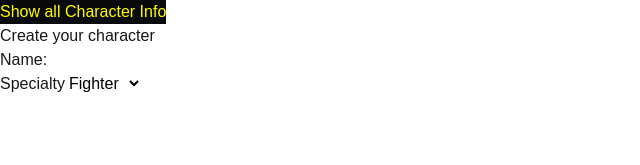
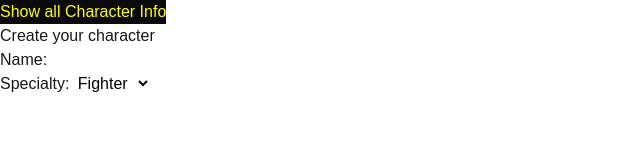
Before and after one commit to ahkian/text-game, a Next.js app: page / in a window 1280 px wide. Shown: the top 165 px of the page, without its empty margins (0-640 px from the left). Built offline with nearby package versions, Linux system fonts and the light colour scheme.

Commit message:
added colon

```diff
--- a/src/app/page.tsx
+++ b/src/app/page.tsx
@@ -40,7 +40,7 @@ export default function Home() {
         <form>
           <label>Name: </label>
           <input className={styles.input} name="name" type="text"></input><br></br>
-          <label>Specialty</label>
+          <label>Specialty: </label>
           <select className={styles.input}>
             <option value="fighter">Fighter</option>
             <option value="shooter">Shooter</option>
```
